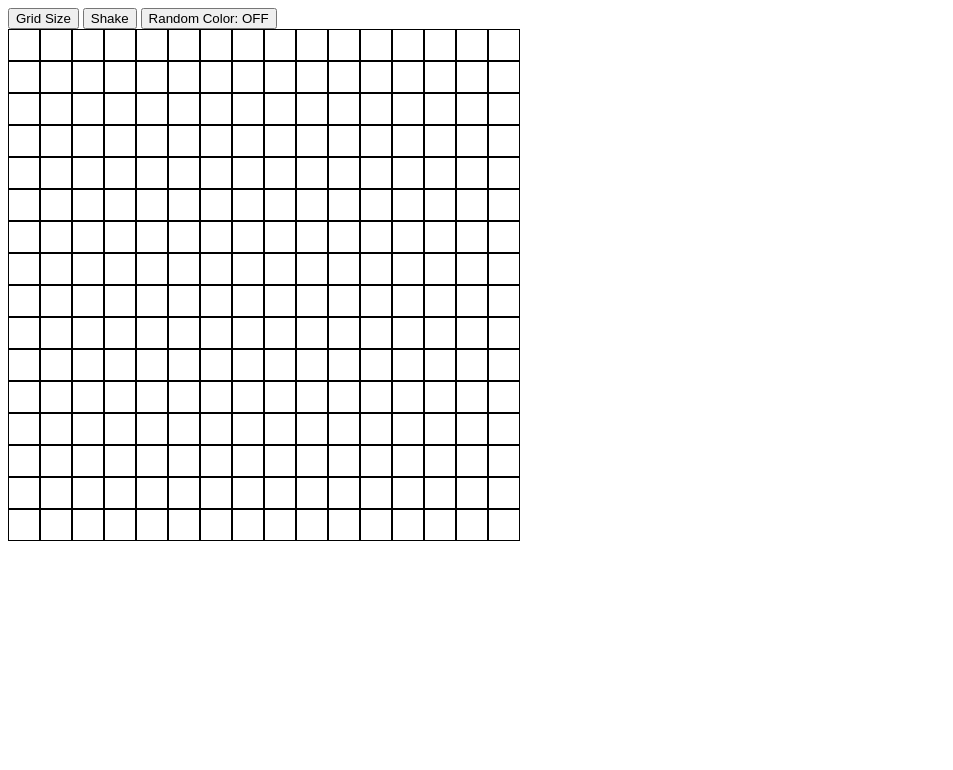
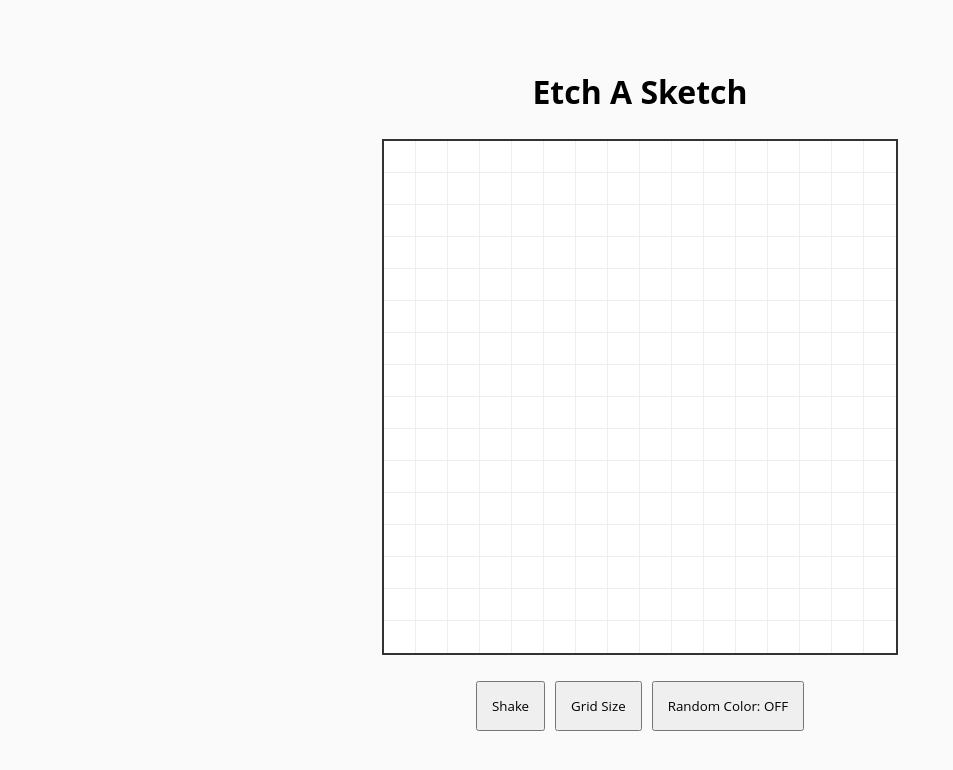
Before and after one commit to pedrody/odin-etch-a-sketch, a plain HTML site: page index.html in a window 1280 px wide. Shown: the whole page, without its empty margins (0-953 px from the left). Drawn offline with Linux system fonts and the light colour scheme.

Commit message:
Customize page layout

```diff
--- a/index.html
+++ b/index.html
@@ -7,10 +7,13 @@
     <script src="script.js" defer></script>
 </head>
 <body>
-    <button id="change-size">Grid Size</button>
-    <button id="shake">Shake</button>
-    <button id="random-color">Random Color: OFF</button>
+    <h1>Etch A Sketch</h1>
     <div id="grid-container">
+    </div>
+    <div id="buttons">
+        <button id="shake">Shake</button>
+        <button id="change-size">Grid Size</button>
+        <button id="random-color">Random Color: OFF</button>
     </div>
 </body>
 </html>
--- a/style.css
+++ b/style.css
@@ -1,5 +1,30 @@
 * {
     box-sizing: border-box;
+    font-family: 'Open Sans', 'Helvetica Neue', sans-serif;
+}
+
+body {
+    height: 100vh;
+    display: flex;
+    flex-direction: column;
+    justify-content: center;
+    align-items: center;
+    gap: 28px;
+    margin: 0;
+    background-color: #fafafa;
+}
+
+h1 {
+    margin: 0;
+}
+
+#buttons {
+    display: flex;
+    gap: 10px;
+}
+
+#buttons button {
+    padding: 14px;
 }
 
 #grid-container {
@@ -7,8 +32,11 @@
     flex-wrap: wrap;
     width: 512px;
     height: 512px;
+    outline: 2px solid #333;
+
 }
 
 .square {
-    border: 1px solid black;
+    background-color: white;
+    outline: 1px solid #eee;
 }
```
